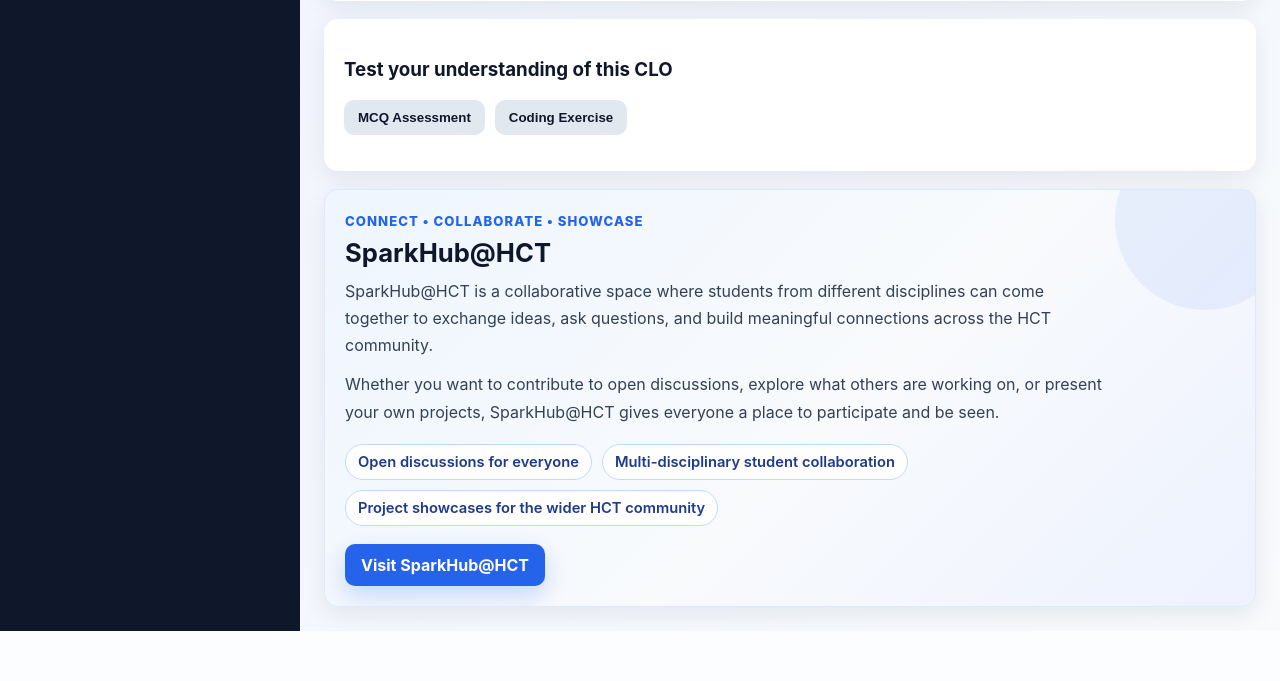
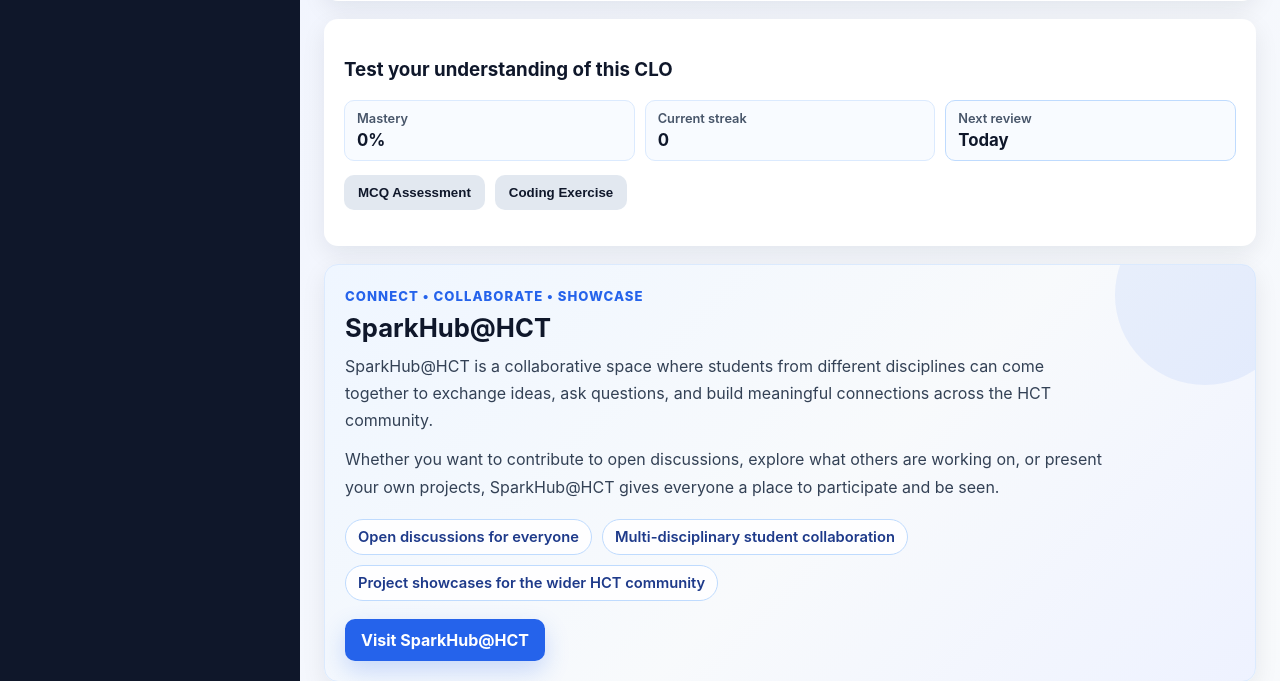
Before and after one commit to docr247/appliedprogrammingtutor, a Flask app: page / in a window 1280 px wide. Shown: the part 897-1578 px from the top of the page. Before the commit the page ends 1528 px from the top, so only its background shows below. Run offline with Flask 3, Linux system fonts and the light colour scheme.

Commit message:
Add CLO mastery insights and spaced review tracking

```diff
--- a/static/app.js
+++ b/static/app.js
@@ -7,7 +7,11 @@ const state = {
   mcqProgressByClo: {},
   codeProgressByClo: {},
   revealedSolutions: {},
+  masteryByClo: {},
 };
+
+const MASTERY_STORAGE_KEY = "apt_mastery_progress_v1";
+const REVIEW_INTERVAL_DAYS = [1, 3, 7, 14];
 
 const cloListEl = document.getElementById("clo-list");
 const cloTitleEl = document.getElementById("clo-title");
@@ -37,6 +41,123 @@ const panelMcqEl = document.getElementById("panel-mcq");
 const panelCodeEl = document.getElementById("panel-code");
 
 const submitCodeEl = document.getElementById("submit-code");
+const insightMasteryEl = document.getElementById("insight-mastery");
+const insightStreakEl = document.getElementById("insight-streak");
+const insightNextReviewEl = document.getElementById("insight-next-review");
+
+function toStartOfDay(date = new Date()) {
+  return new Date(date.getFullYear(), date.getMonth(), date.getDate());
+}
+
+function addDays(date, days) {
+  const next = new Date(date);
+  next.setDate(next.getDate() + days);
+  return next;
+}
+
+function formatDateLabel(isoDate) {
+  if (!isoDate) {
+    return "Today";
+  }
+
+  const today = toStartOfDay();
+  const target = toStartOfDay(new Date(isoDate));
+  const diffDays = Math.round((target.getTime() - today.getTime()) / 86400000);
+
+  if (diffDays <= 0) {
+    return "Today";
+  }
+  if (diffDays === 1) {
+    return "Tomorrow";
+  }
+
+  return `${target.toLocaleDateString()} (${diffDays} days)`;
+}
+
+function loadMasteryProgress() {
+  try {
+    const raw = window.localStorage.getItem(MASTERY_STORAGE_KEY);
+    if (!raw) {
+      return {};
+    }
+
+    const parsed = JSON.parse(raw);
+    if (!parsed || typeof parsed !== "object") {
+      return {};
+    }
+
+    return parsed;
+  } catch {
+    return {};
+  }
+}
+
+function saveMasteryProgress() {
+  window.localStorage.setItem(
+    MASTERY_STORAGE_KEY,
+    JSON.stringify(state.masteryByClo),
+  );
+}
+
+function getMasteryRecord(cloId) {
+  if (!state.masteryByClo[cloId]) {
+    state.masteryByClo[cloId] = {
+      masteryScore: 0,
+      streak: 0,
+      successes: 0,
+      attempts: 0,
+      nextReviewDate: null,
+      lastUpdatedAt: null,
+    };
+  }
+
+  return state.masteryByClo[cloId];
+}
+
+function updateMasteryAfterAttempt(cloId, success) {
+  const record = getMasteryRecord(cloId);
+  record.attempts += 1;
+  if (success) {
+    record.successes += 1;
+    record.streak += 1;
+  } else {
+    record.streak = 0;
+  }
+
+  const masteryDelta = success ? 8 : -5;
+  record.masteryScore = Math.min(
+    100,
+    Math.max(0, record.masteryScore + masteryDelta),
+  );
+
+  const reviewStep = Math.min(
+    REVIEW_INTERVAL_DAYS.length - 1,
+    Math.max(0, record.streak - 1),
+  );
+  const intervalDays = success ? REVIEW_INTERVAL_DAYS[reviewStep] : 1;
+  const reviewDate = addDays(toStartOfDay(), intervalDays);
+  record.nextReviewDate = reviewDate.toISOString().slice(0, 10);
+  record.lastUpdatedAt = new Date().toISOString();
+
+  saveMasteryProgress();
+  renderLearningInsights();
+}
+
+function renderLearningInsights() {
+  if (!state.data) {
+    return;
+  }
+
+  const clo = getSelectedClo();
+  if (!clo) {
+    return;
+  }
+
+  const record = getMasteryRecord(clo.id);
+  insightMasteryEl.textContent = `${record.masteryScore}%`;
+  insightStreakEl.textContent = String(record.streak);
+  insightNextReviewEl.textContent = formatDateLabel(record.nextReviewDate);
+}
 
 function escapeHtml(value) {
   return value
@@ -450,6 +571,8 @@ function renderSummary() {
     li.textContent = item;
     summaryListEl.appendChild(li);
   });
+
+  renderLearningInsights();
 }
 
 function renderSlides() {
@@ -699,6 +822,7 @@ function renderMcq() {
     feedback.style.display = "block";
     feedback.className = `feedback ${result.correct ? "success" : "error"}`;
     feedback.textContent = `${result.message} ${result.explanation}`;
+    updateMasteryAfterAttempt(clo.id, result.correct);
     submitBtn.disabled = true;
     card.querySelectorAll(`input[name="${question.id}"]`).forEach((input) => {
       input.disabled = true;
@@ -1049,11 +1173,13 @@ submitCodeEl.addEventListener("click", async () => {
 
   if (success) {
     codeFeedbackEl.textContent = `${result.message} Attempts: ${result.attempts}.`;
+    updateMasteryAfterAttempt(clo.id, true);
     nextCodeEl.style.display = "inline-block";
     codeSolutionEl.style.display = "none";
     codeSolutionEl.textContent = "";
   } else {
     codeFeedbackEl.textContent = `${result.message} Hint: ${result.hint} (Attempt ${result.attempts})`;
+    updateMasteryAfterAttempt(clo.id, false);
     nextCodeEl.style.display = "none";
 
     if (result.attempts >= 5) {
@@ -1112,6 +1238,7 @@ tabCodeEl.addEventListener("click", () => setActiveTab("code"));
 async function initialize() {
   const response = await fetch("/api/clos");
   state.data = await response.json();
+  state.masteryByClo = loadMasteryProgress();
   sanitizeAllCodingExercises(state.data);
   renderAll();
   setActiveTab(null);
--- a/static/styles.css
+++ b/static/styles.css
@@ -240,6 +240,38 @@ body {
   display: flex;
   gap: 10px;
   margin-bottom: 16px;
+}
+
+.learning-insights {
+  display: grid;
+  grid-template-columns: repeat(3, minmax(0, 1fr));
+  gap: 10px;
+  margin-bottom: 14px;
+}
+
+.insight-item {
+  border: 1px solid #dbeafe;
+  background: #f8fbff;
+  border-radius: 10px;
+  padding: 10px 12px;
+  display: flex;
+  flex-direction: column;
+  gap: 4px;
+}
+
+.insight-label {
+  font-size: 0.8rem;
+  color: #475569;
+  font-weight: 600;
+}
+
+.insight-item strong {
+  font-size: 1.05rem;
+  color: #0f172a;
+}
+
+.insight-review {
+  border-color: #bfdbfe;
 }
 
 .tab {
@@ -611,6 +643,10 @@ body {
 }
 
 @media (max-width: 640px) {
+  .learning-insights {
+    grid-template-columns: 1fr;
+  }
+
   .videos-grid {
     grid-template-columns: 1fr;
   }
--- a/templates/index.html
+++ b/templates/index.html
@@ -45,6 +45,20 @@
 
         <section class="card">
           <h3>Test your understanding of this CLO</h3>
+          <div id="learning-insights" class="learning-insights">
+            <div class="insight-item">
+              <span class="insight-label">Mastery</span>
+              <strong id="insight-mastery">0%</strong>
+            </div>
+            <div class="insight-item">
+              <span class="insight-label">Current streak</span>
+              <strong id="insight-streak">0</strong>
+            </div>
+            <div class="insight-item insight-review">
+              <span class="insight-label">Next review</span>
+              <strong id="insight-next-review">Today</strong>
+            </div>
+          </div>
           <div class="tab-header">
             <button id="tab-mcq" class="tab">MCQ Assessment</button>
             <button id="tab-code" class="tab">Coding Exercise</button>
```
